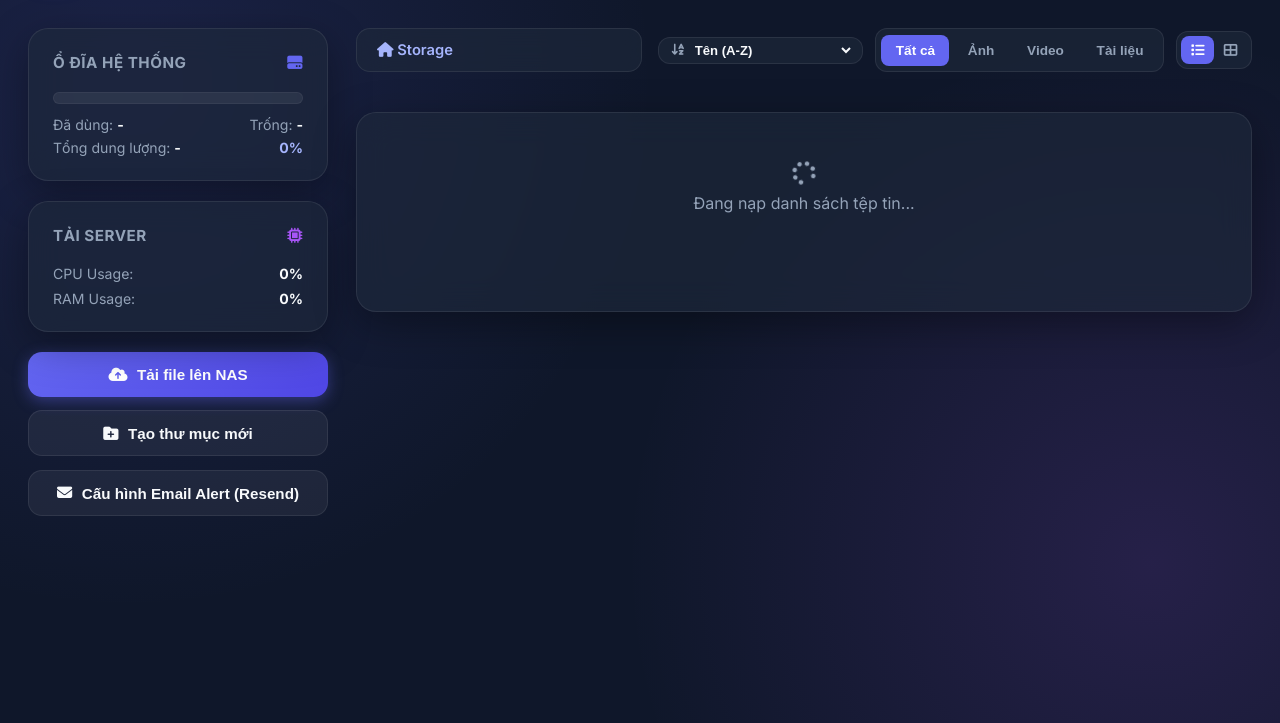
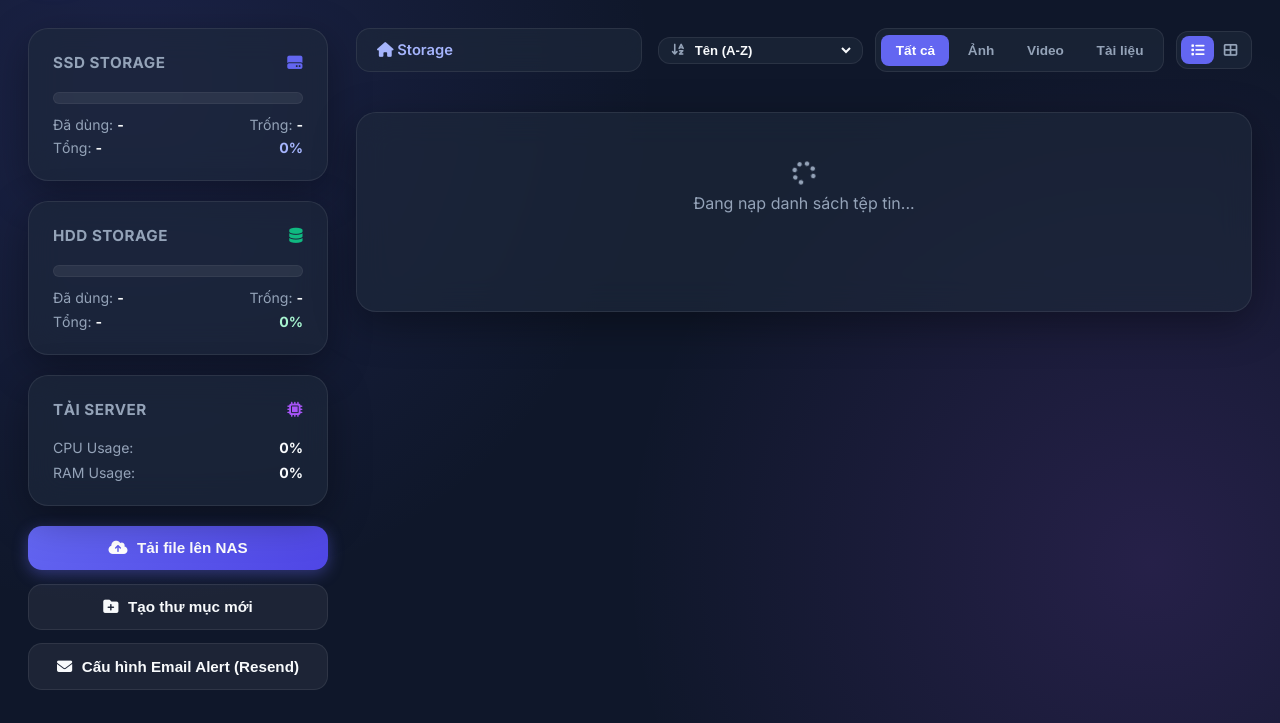
Before and after one commit to nguyenquocanhz/homenas, a FastAPI app: template templates/index.html in a window 1280 px wide. Shown: the part 77-800 px from the top of the page. Run offline with FastAPI, Linux system fonts and the light colour scheme; the template is opened without the code that fills it, so the values that code supplies are empty.

Commit message:
feat: display SSD Storage and HDD Storage as separate metrics cards on the dashboard

```diff
--- a/app.py
+++ b/app.py
@@ -486,11 +486,17 @@ async def get_system_stats(request: Request):
 
     # Trả về dung lượng gộp của cả 2 ổ làm dung lượng hệ thống chung
     return {
-        "disk": {
-            "total": format_size(disk_ssd.total + disk_hdd.total),
-            "used": format_size(disk_ssd.used + disk_hdd.used),
-            "free": format_size(disk_ssd.free + disk_hdd.free),
-            "percent": round(((disk_ssd.used + disk_hdd.used) / (disk_ssd.total + disk_hdd.total)) * 100, 1)
+        "ssd": {
+            "total": format_size(disk_ssd.total),
+            "used": format_size(disk_ssd.used),
+            "free": format_size(disk_ssd.free),
+            "percent": disk_ssd.percent
+        },
+        "hdd": {
+            "total": format_size(disk_hdd.total),
+            "used": format_size(disk_hdd.used),
+            "free": format_size(disk_hdd.free),
+            "percent": disk_hdd.percent
         },
         "ssd_cache": ssd_stats,
         "memory": {"percent": mem.percent},
--- a/templates/index.html
+++ b/templates/index.html
@@ -512,22 +512,41 @@
   <div class="container">
     <!-- Sidebar -->
     <aside class="sidebar">
-      <!-- Storage Meter Card -->
+      <!-- SSD Storage Card -->
       <div class="glass-card">
         <div class="card-header">
-          <span>Ổ đĩa hệ thống</span>
-          <i class="fa-solid fa-hard-drive" style="color: var(--accent);"></i>
+          <span>SSD Storage</span>
+          <i class="fa-solid fa-hard-drive" style="color: #6366f1;"></i>
         </div>
         <div class="progress-bar-bg">
-          <div id="diskProgress" class="progress-bar-fill" style="width: 0%;"></div>
+          <div id="ssdProgress" class="progress-bar-fill" style="width: 0%; background: linear-gradient(90deg, #6366f1, #3b82f6);"></div>
         </div>
         <div class="stat-row">
-          <span>Đã dùng: <strong id="diskUsed">-</strong></span>
-          <span>Trống: <strong id="diskFree">-</strong></span>
+          <span>Đã dùng: <strong id="ssdUsed">-</strong></span>
+          <span>Trống: <strong id="ssdFree">-</strong></span>
         </div>
         <div class="stat-row" style="margin-top: 0.4rem;">
-          <span>Tổng dung lượng: <strong id="diskTotal">-</strong></span>
-          <span><strong id="diskPercent" style="color: #a5b4fc;">0%</strong></span>
+          <span>Tổng: <strong id="ssdTotal">-</strong></span>
+          <span><strong id="ssdPercent" style="color: #a5b4fc;">0%</strong></span>
+        </div>
+      </div>
+
+      <!-- HDD Storage Card -->
+      <div class="glass-card">
+        <div class="card-header">
+          <span>HDD Storage</span>
+          <i class="fa-solid fa-database" style="color: #10b981;"></i>
+        </div>
+        <div class="progress-bar-bg">
+          <div id="hddProgress" class="progress-bar-fill" style="width: 0%; background: linear-gradient(90deg, #10b981, #06b6d4);"></div>
+        </div>
+        <div class="stat-row">
+          <span>Đã dùng: <strong id="hddUsed">-</strong></span>
+          <span>Trống: <strong id="hddFree">-</strong></span>
+        </div>
+        <div class="stat-row" style="margin-top: 0.4rem;">
+          <span>Tổng: <strong id="hddTotal">-</strong></span>
+          <span><strong id="hddPercent" style="color: #a7f3d0;">0%</strong></span>
         </div>
       </div>
 
@@ -718,11 +737,20 @@
       try {
         const res = await fetch('/api/system');
         const data = await res.json();
-        document.getElementById('diskUsed').innerText = data.disk.used;
-        document.getElementById('diskFree').innerText = data.disk.free;
-        document.getElementById('diskTotal').innerText = data.disk.total;
-        document.getElementById('diskPercent').innerText = data.disk.percent + '%';
-        document.getElementById('diskProgress').style.width = data.disk.percent + '%';
+        // SSD Storage
+        document.getElementById('ssdUsed').innerText = data.ssd.used;
+        document.getElementById('ssdFree').innerText = data.ssd.free;
+        document.getElementById('ssdTotal').innerText = data.ssd.total;
+        document.getElementById('ssdPercent').innerText = data.ssd.percent + '%';
+        document.getElementById('ssdProgress').style.width = data.ssd.percent + '%';
+
+        // HDD Storage
+        document.getElementById('hddUsed').innerText = data.hdd.used;
+        document.getElementById('hddFree').innerText = data.hdd.free;
+        document.getElementById('hddTotal').innerText = data.hdd.total;
+        document.getElementById('hddPercent').innerText = data.hdd.percent + '%';
+        document.getElementById('hddProgress').style.width = data.hdd.percent + '%';
+
         document.getElementById('cpuPercent').innerText = data.cpu.percent + '%';
         document.getElementById('ramPercent').innerText = data.memory.percent + '%';
 
```
